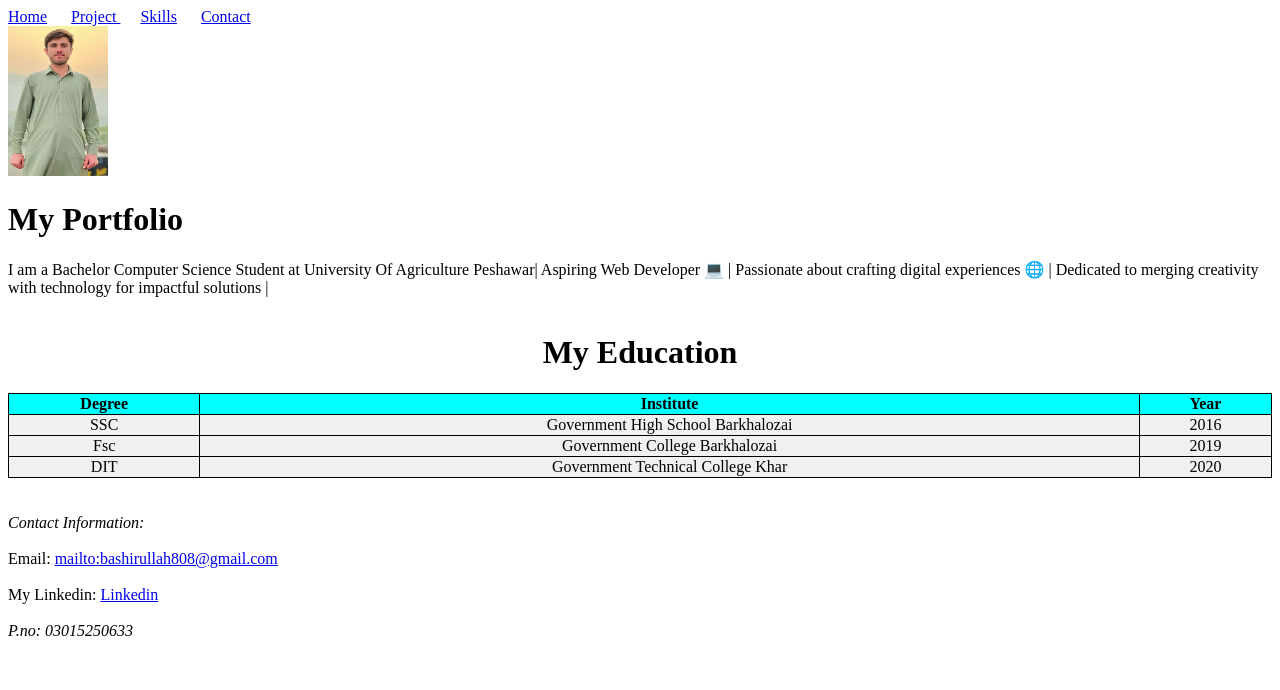
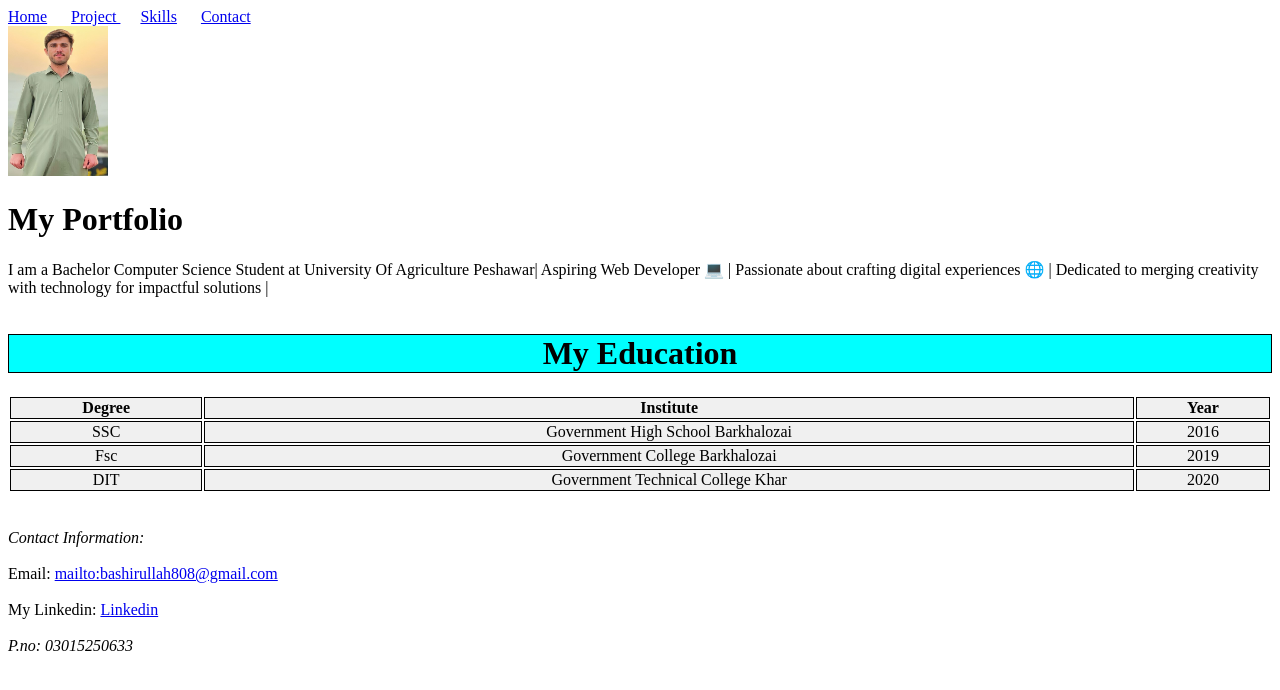
Before and after one commit to Bashir326/portfolio-project-form, a plain HTML site: page index.html in a window 1280 px wide. Drawn offline with Linux system fonts and the light colour scheme.

Commit message:
add css file

```diff
--- a/index.html
+++ b/index.html
@@ -4,6 +4,9 @@
     <meta charset="UTF-8">
     <meta name="viewport" content="width=device-width, initial-scale=1.0">
     <title>Home</title>
+    <link rel="stylesheet" href="style.css">
+    <!--
+
     <style>
         table,tr,td,th{
             background-color: #f0f0f0;
@@ -15,6 +18,8 @@
             background-color: aqua;
         }
     </style>
+    -->
+
 </head>
 <body>
     <header>
@@ -31,34 +36,35 @@
         Dedicated to merging creativity with technology for impactful solutions |
     </p>
     <table width="100%">
-        <caption><h1>My Education</h1></caption>
+        <caption><h1 id="Education">My Education</h1></caption>
         <thead>
-            <tr>
-                <th>Degree</th>
-                <th>Institute</th>
 
-                <th>Year</th>
+            <tr class="Degree">
+                <th class="Degree">Degree</th>
+                <th class="Degree">Institute</th>
+
+                <th class="Degree">Year</th>
             </tr>
         </thead>
         <tbody>
-            <tr>
-                <td>SSC</td>
-                <td>Government High School Barkhalozai</td>
+            <tr class="Degree">
+                <td class="Degree">SSC</td>
+                <td class="Degree">Government High School Barkhalozai</td>
 
-                <td>2016</td>
+                <td class="Degree">2016</td>
 
             </tr>
             <tr>
-                <td>Fsc</td>
-                <td>Government College Barkhalozai</td>
+                <td class="Degree">Fsc</td>
+                <td class="Degree">Government College Barkhalozai</td>
 
-                <td>2019</td>
+                <td class="Degree">2019</td>
             </tr>
             <tr>
-                <td>DIT</td>
-                <td>Government Technical College Khar</td>
+                <td class="Degree">DIT</td>
+                <td class="Degree">Government Technical College Khar</td>
 
-                <td>2020</td>
+                <td class="Degree">2020</td>
 
 
             </tr>
--- /dev/null
+++ b/style.css
@@ -0,0 +1,20 @@
+/* index file */
+#Education{
+    background-color: aqua;
+    border: 1px solid black;
+}
+.Degree{
+    background-color: #f0f0f0;
+            border: 1px solid black;
+            border-collapse: coll;
+
+
+            text-align: center;
+
+
+}
+/* skills file */
+#skills{
+    background-color: beige;
+    border: 1px solid black;
+}
```
Also changed, not shown: Project/project.html (+8 -2 lines), Skill/skills.html (+4 -1 lines).
